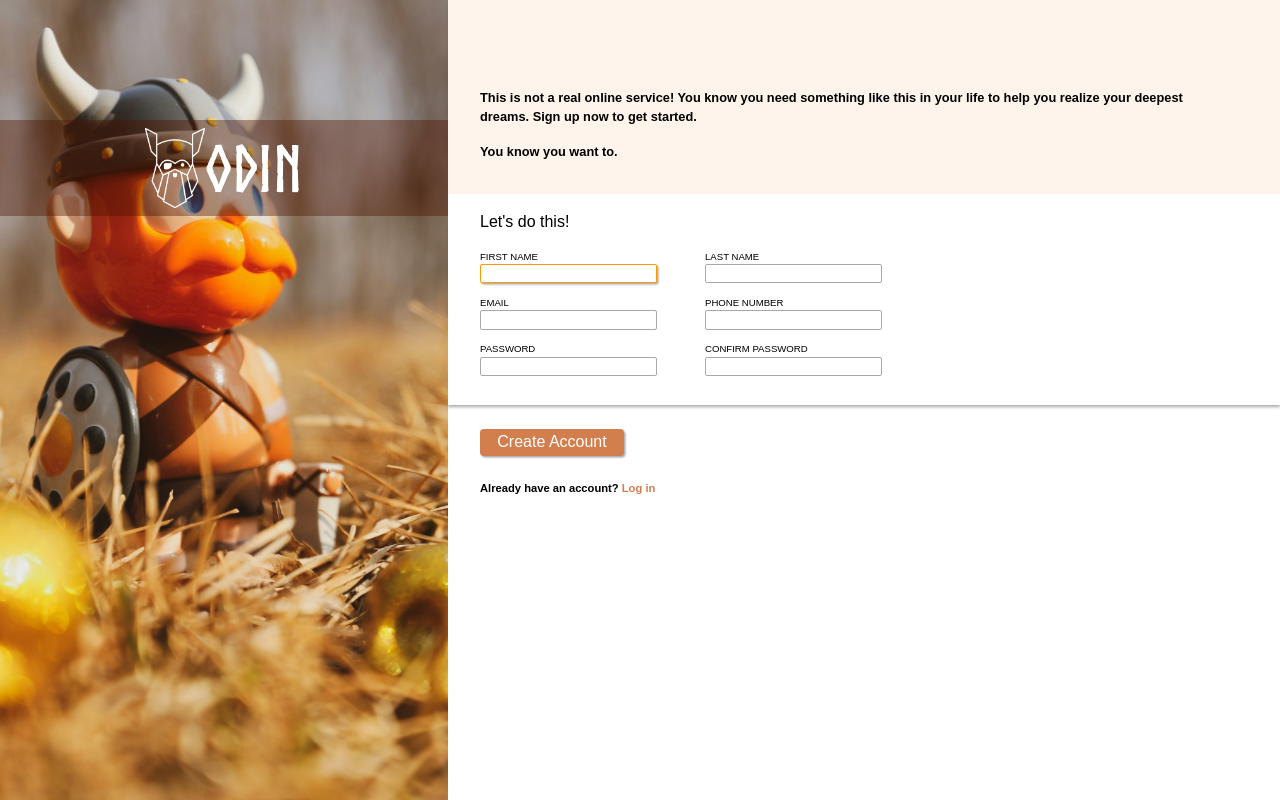
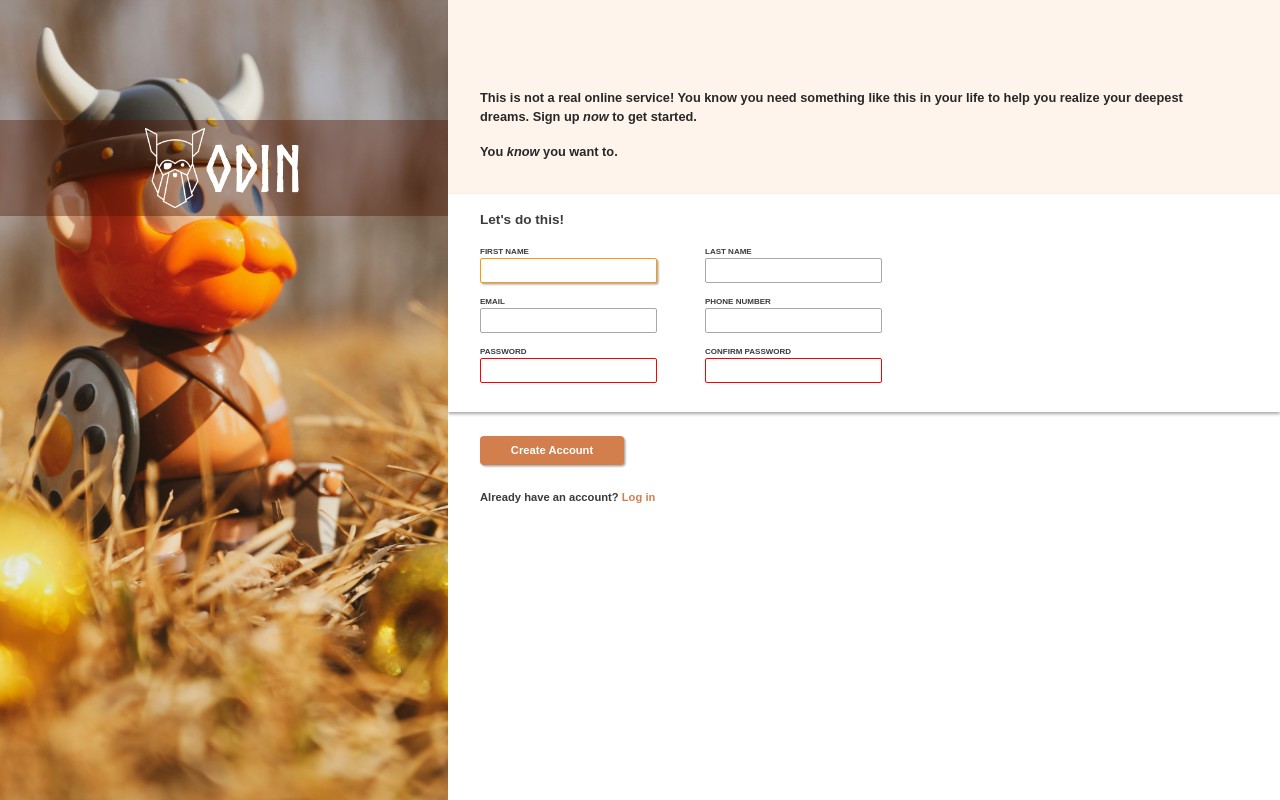
Before and after one commit to Russellier/odin-signup-form, a plain HTML site: page index.html in a window 1280 px wide. Drawn offline with Linux system fonts and the light colour scheme.

Commit message:
feat: Change styles to meet specs

```diff
--- a/index.html
+++ b/index.html
@@ -26,10 +26,11 @@
       <div class="header-text">
         <p>
           This is not a real online service! You know you need something like
-          this in your life to help you realize your deepest dreams. Sign up now
+          this in your life to help you realize your deepest dreams. Sign up
+          <em>now</em>
           to get started.
         </p>
-        <p>You know you want to.</p>
+        <p>You <em>know</em> you want to.</p>
       </div>
       <form action="" method="get">
         <fieldset>
@@ -63,13 +64,21 @@
             <li class="password">
               <div>
                 <label for="new-password">PASSWORD</label>
-                <input id="new-password" name="new-password" type="password" />
+                <input
+                  id="new-password"
+                  minlength="8"
+                  name="new-password"
+                  required
+                  type="password"
+                />
               </div>
               <div>
                 <label for="password-confirmation">CONFIRM PASSWORD</label>
                 <input
                   id="password-confirmation"
+                  minlength="8"
                   name="password-confirmation"
+                  required
                   type="password"
                 />
               </div>
--- a/styles.css
+++ b/styles.css
@@ -47,6 +47,8 @@ h6 {
 :root {
   --shadow-color: #a8a8a8;
   --dull-orange: #d37e4d;
+  --font-color1: #272727;
+  --font-color2: #3b3b3b;
 }
 
 @font-face {
@@ -98,6 +100,7 @@ body {
   background-color: #fff4ec;
   font-size: 0.8rem;
   font-weight: bold;
+  color: var(--font-color1);
 }
 
 .header-text > :first-child {
@@ -115,6 +118,9 @@ fieldset {
 
 legend {
   margin-bottom: 1rem;
+  font-weight: bold;
+  font-size: 0.85rem;
+  color: var(--font-color2);
 }
 
 ul {
@@ -134,11 +140,14 @@ li > div {
 }
 
 label {
-  font-size: 0.6rem;
+  font-size: 0.5rem;
+  font-weight: bold;
+  color: var(--font-color2);
 }
 
 input {
   font-size: 0.8rem;
+  color: var(--font-color1)
   height: 1.2rem;
   border: 1.5px solid var(--shadow-color);
   border-radius: 2px;
@@ -153,10 +162,17 @@ input:focus {
   box-shadow: var(--shadow-color) 1.5px 1.5px 2px 0px;
 }
 
+input:invalid {
+  border: 1.5px solid red;
+}
+
 button {
   width: 9rem;
+  height: 1.8rem;
   margin: 1.5rem 2rem;
   padding: 0.1rem;
+  font-size: 0.7rem;
+  font-weight: bolder;
   background-color: var(--dull-orange);
   color: white;
   box-shadow: var(--shadow-color) 1.5px 1.5px 2px 0px;
@@ -176,6 +192,7 @@ button ~ p {
   font-size: 0.7rem;
   font-weight: bold;
   padding-left: 2rem;
+  color: var(--font-color2);
 }
 
 .login-link {
```
